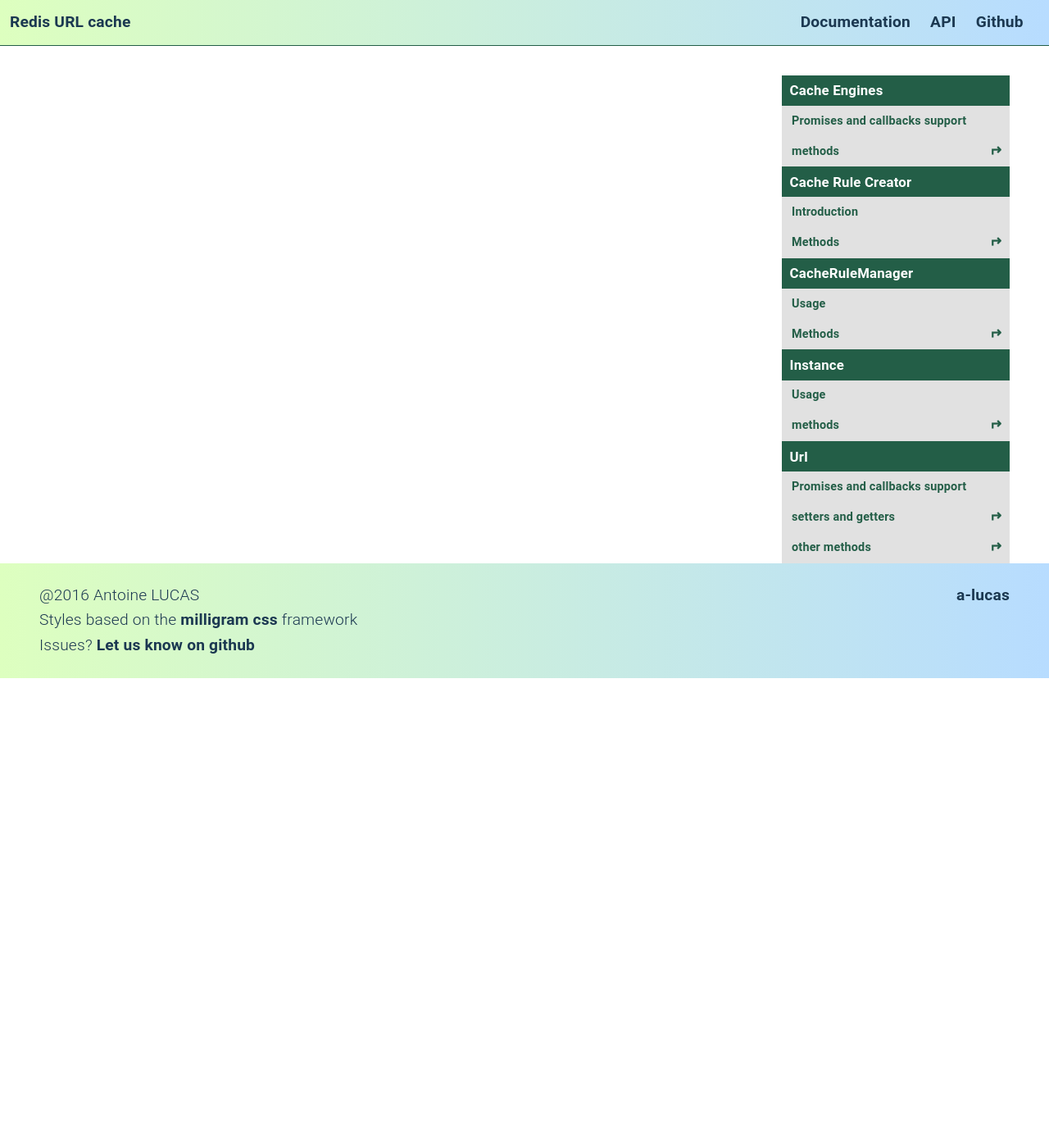
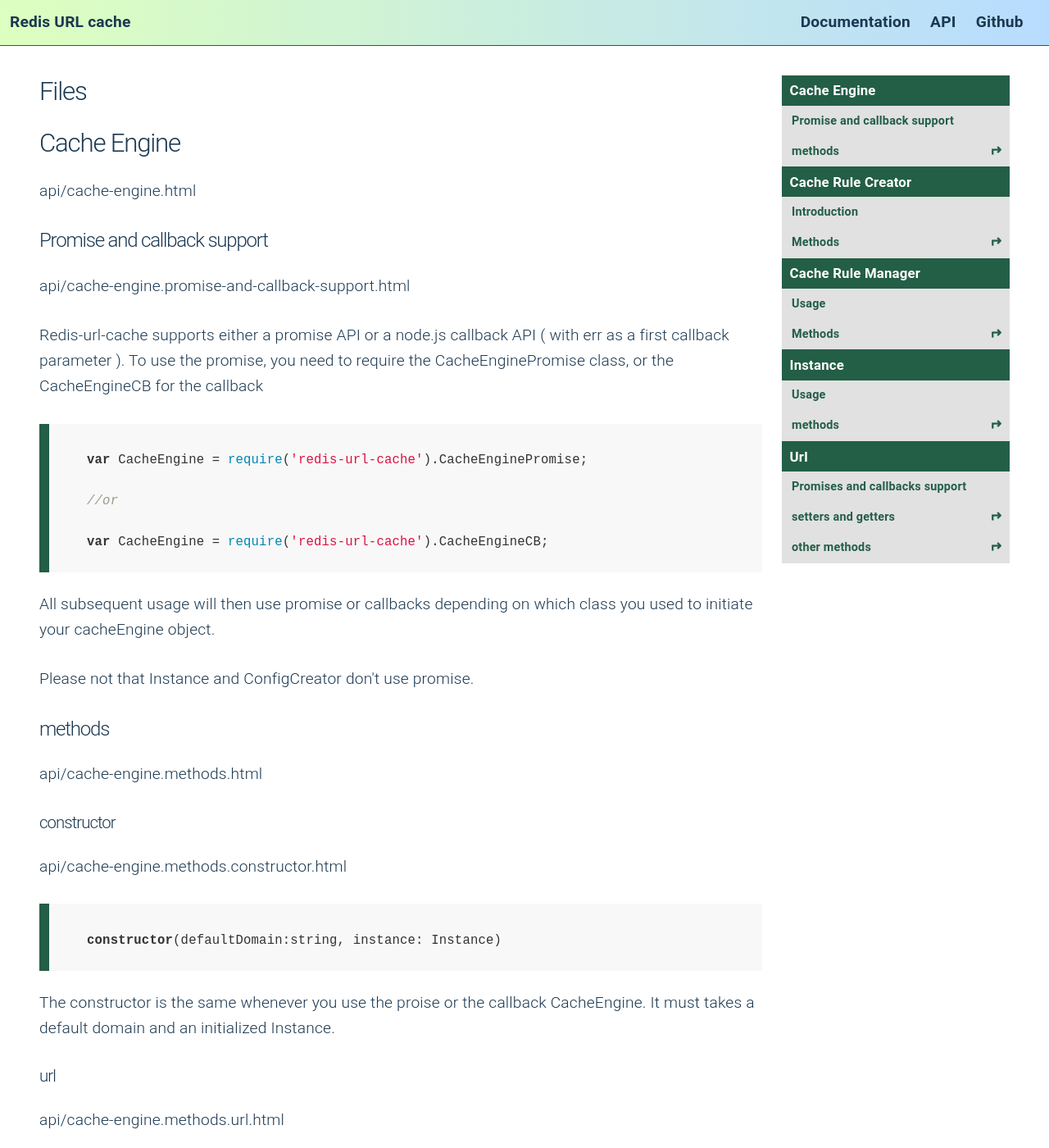
Before and after one commit to ng-consult/redis-url-cache, a Jekyll site: the page built from cacheRules.html, in a window 1280 px wide and 1400 px high. Shown: the whole window at 82% size. Built offline with Jekyll 4.4.1, drawn with Linux system fonts in a browser that asks for light colours; some of the changed text lies outside the part shown.

Commit message:
More dynamic doc generation

```diff
--- a/_data/menuCacheRules.yml
+++ b/_data/menuCacheRules.yml
@@ -1,9 +1,9 @@
-- text: Cache Engines
+- text: Cache Engine
   subitems:
-    - text: Promises and callbacks support
+    - text: Promise and callback support
     - text: methods
       subitems:
-        - text: constrcutor
+        - text: constructor
         - text: url
         - text: clearDomain
         - text: clearInstance
@@ -16,8 +16,8 @@
     - text: Methods
       subitems:
       - text: constructr
-      - text: importRules()
-- text: CacheRuleManager
+      - text: importRules
+- text: Cache Rule Manager
   subitems:
     - text: Usage
     - text: Methods
--- /dev/null
+++ b/_includes/api/cache-engine.methods.constructor.html
@@ -0,0 +1,8 @@
+<pre><code lang="typescript">
+    constructor(defaultDomain:string, instance: Instance)
+</code></pre>
+
+<p>
+    The constructor is the same whenever you use the proise or the callback CacheEngine.
+    It must takes a default domain and an initialized Instance.
+</p>
--- /dev/null
+++ b/_includes/api/cache-engine.methods.html
@@ -0,0 +1,10 @@
+<!DOCTYPE html>
+<html lang="en">
+<head>
+    <meta charset="UTF-8">
+    <title>Title</title>
+</head>
+<body>
+
+</body>
+</html>
--- /dev/null
+++ b/_includes/api/cache-engine.methods.url.html
@@ -0,0 +1,12 @@
+<pre><code lang="typescript">
+    url(url: string): UrlCB
+    url(url: string): UrlPromise
+</code></pre>
+
+<p>
+    It will return a <a href="">UrlCB</a> or a <a href="">UrlPromise</a>.
+</p>
+
+<p>
+    The URL can be relative or absolute. If the URL is relative, then the default domain specified will be used.
+</p>
--- /dev/null
+++ b/_includes/api/cache-engine.promise-and-callback-support.html
@@ -0,0 +1,20 @@
+<p>
+    Redis-url-cache supports either a promise API or a node.js callback API ( with err as a first callback parameter ).
+
+    To use the promise, you need to require the CacheEnginePromise class, or the CacheEngineCB for the callback
+</p>
+
+<pre><code lang="javascript">
+    var CacheEngine = require('redis-url-cache').CacheEnginePromise;
+
+    //or
+
+    var CacheEngine = require('redis-url-cache').CacheEngineCB;
+</code></pre>
+
+
+<p>
+    All subsequent usage will then use promise or callbacks depending on which class you used to initiate your cacheEngine object.
+</p>
+
+<p>    Please not that Instance and ConfigCreator don't use promise.</p>
--- /dev/null
+++ b/_includes/content.html
@@ -0,0 +1,39 @@
+<h2>Files</h2>
+
+
+{% for static_file in site.static_files %}
+  <!--<li>{{static_file.path}}</li>-->
+{% endfor %}
+</ul>
+
+{% for item in include.nav %}
+  <h2>{{item.text}}</h2>
+  {% capture path %}api/{{ item.text | downcase | replace: " ", "-" }}.html{% endcapture %}
+  <p>{{path}}</p>
+  {% include {{path}} %}
+  {% if item.subitems %}
+
+    {% for item2 in item.subitems %}
+      <h3>{{item2.text}}</h3>
+      {% capture path %}api/{{ item.text | downcase | replace: " ", "-"}}.{{ item2.text | downcase | replace: " ", "-"}}.html{% endcapture %}
+      <p>{{path}}</p>
+{% include {{path}} %}
+
+
+
+      {% if item2.subitems %}
+
+        {% for item3 in item2.subitems %}
+          <h4>{{item3.text}}</h4>
+
+{% capture path %}api/{{ item.text | downcase | replace: " ", "-"}}.{{ item2.text | downcase | replace: " ", "-"}}.{{ item3.text | downcase | replace: " ", "-"}}.html{% endcapture %}
+<p>{{path}}</p>
+{% include {{path}} %}
+        {% endfor %}
+
+      {% endif %}
+
+    {% endfor %}
+  {% endif %}
+
+{% endfor %}
--- a/cacheRules.html
+++ b/cacheRules.html
@@ -5,7 +5,7 @@ layout: default
 <div class="container">
     <div class="row">
         <div class="column column-75">
-
+            {% include content.html nav=site.data.menuCacheRules   %}
         </div>
         <div class="column column-25">
             <nav class="right-bar">
```
Also changed, not shown: _includes/api/cache-engine.html (added), _includes/api/cache-engine.methods.cleardomain.html (added), _includes/api/cache-engine.methods.clearinstance.html (added), _includes/api/cache-engine.methods.getstoredhostnames.html (added), _includes/api/cache-engine.methods.getstoredurls.html (added), _includes/api/cache-rule-creator.html (added), _includes/api/cache-rule-creator.introduction.html (added), _includes/api/cache-rule-creator.methods.constructr.html (added), _includes/api/cache-rule-creator.methods.html (added), _includes/api/cache-rule-creator.methods.importrules.html (added).
